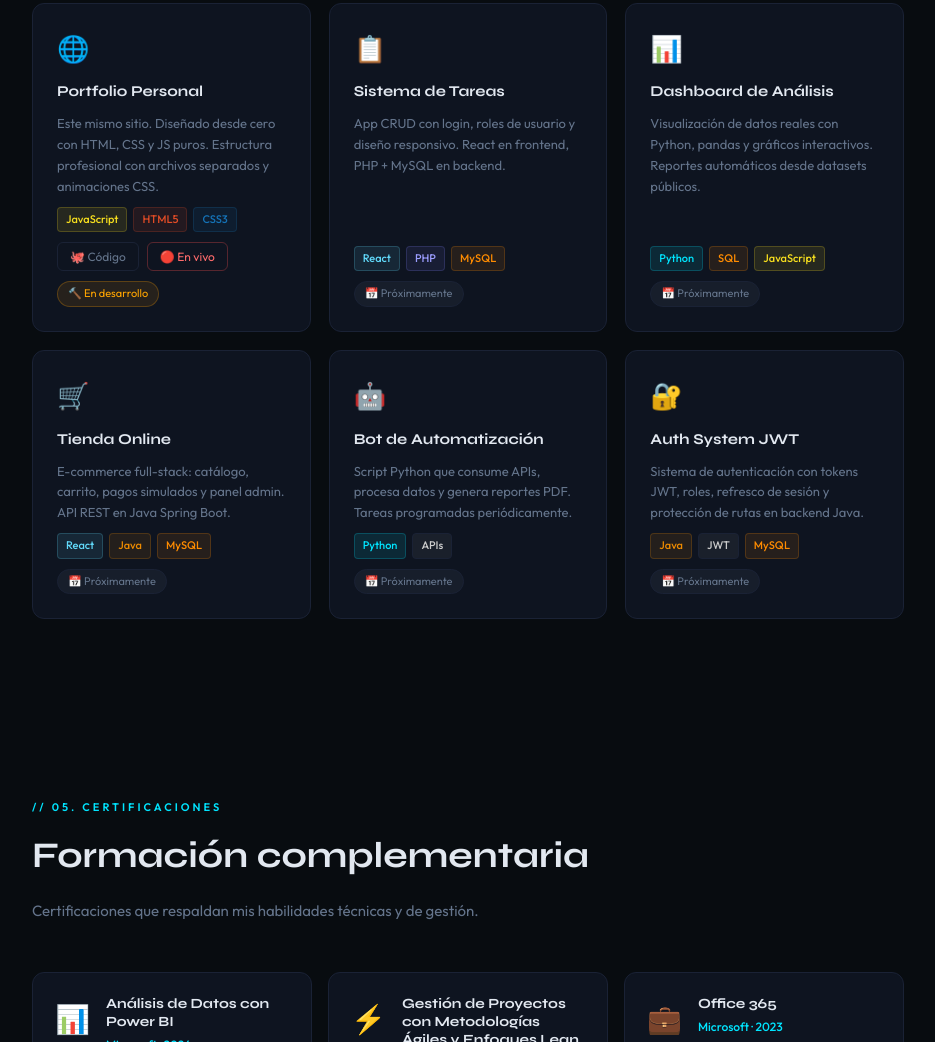
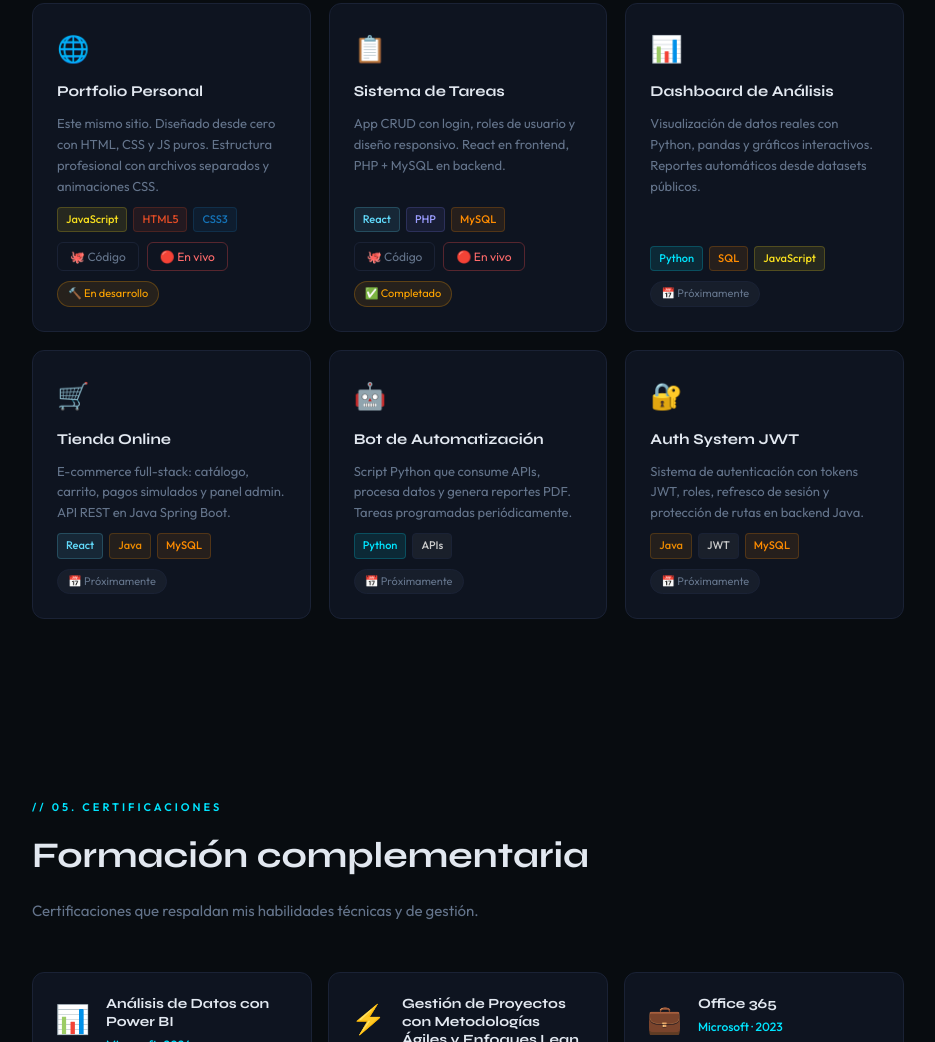
Before and after one commit to JuanALeivaLeiva/portfolio, a plain HTML site: page index.html in a window 1280 px wide. Shown: the part 3958-5000 px from the top of the page, without its empty margins (172-1107 px from the left). Drawn offline with Linux system fonts and the light colour scheme.

Commit message:
feat: agregar links to-do app en proyectos

```diff
--- a/index.html
+++ b/index.html
@@ -263,7 +263,11 @@
           <span class="tech tech-php">PHP</span>
           <span class="tech tech-sql">MySQL</span>
         </div>
-        <span class="project-status status-soon">📅 Próximamente</span>
+        <div class="project-links">
+          <a href="https://github.com/JuanALeivaLeiva/todo-app" target="_blank" class="project-link">🐙 Código</a>
+          <a href="https://juanaleivaleiva.github.io/todo-app" target="_blank" class="project-link project-link-live">🔴 En vivo</a>
+        </div>
+        <span class="project-status status-building">✅ Completado</span>
       </div>
       <div class="project-card">
         <div class="project-icon">📊</div>
```
